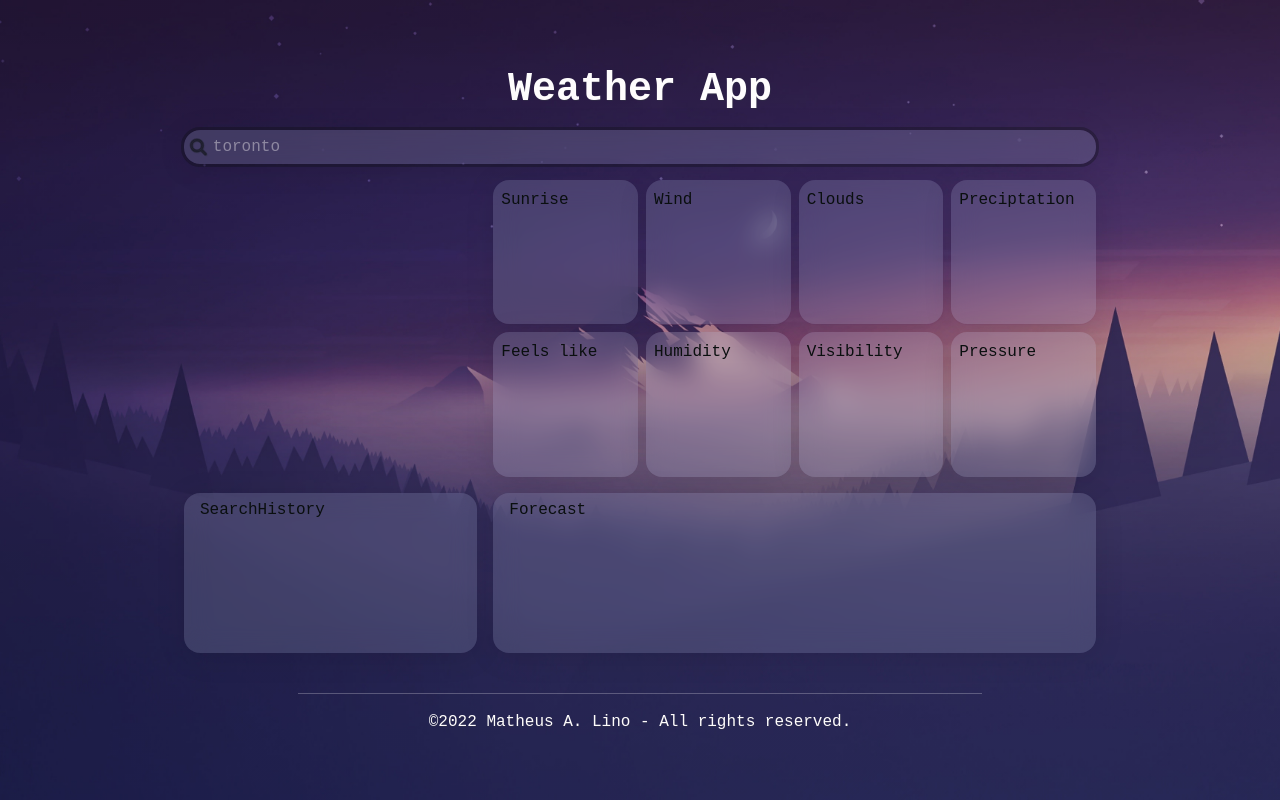
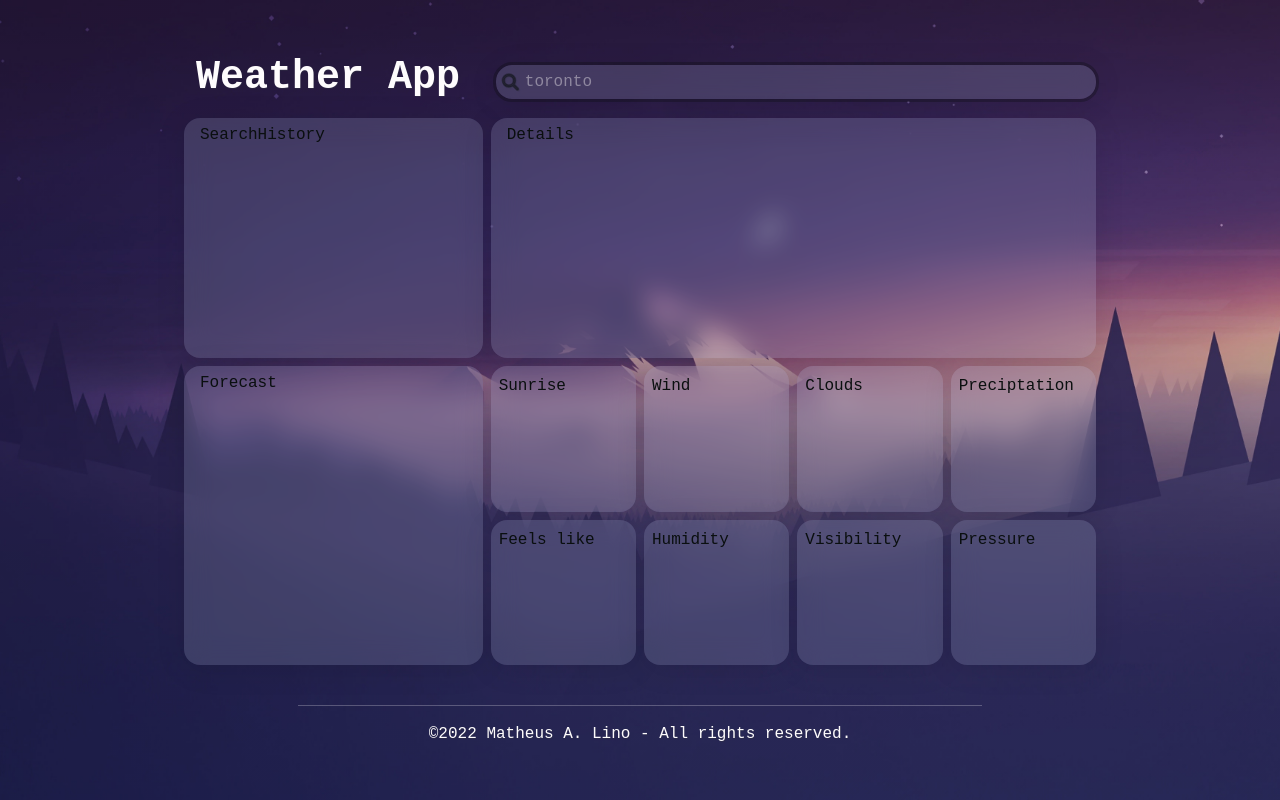
Before and after one commit to matheuslino/Weather-App, a React (Create React App) app: page / in a window 1280 px wide. Built offline with nearby package versions, Linux system fonts and the light colour scheme.

Commit message:
[add] new layout

```diff
--- a/src/components/organisms/Details/Details.tsx
+++ b/src/components/organisms/Details/Details.tsx
@@ -1,26 +1,10 @@
 import React from 'react'
-import { Container, Row, Col } from 'reactstrap'
-import Widget from '../../molecules/Widget/Widget'
+import Box from '../../atoms/Box/Box'
 import styles from './style.module.css'
 
 const Details = (props: any) => {
   const render = (
-    <Row className={`${styles.Details} ${props?.className} g-2`}>
-      {[
-        'Sunrise',
-        'Wind',
-        'Clouds',
-        'Preciptation',
-        'Feels like',
-        'Humidity',
-        'Visibility',
-        'Pressure',
-      ].map((item, key) => (
-        <Col xs={3}>
-          <Widget className='w-100'>{item}</Widget>
-        </Col>
-      ))}
-    </Row>
+    <Box className={`${styles.Details} ${props?.className}`}>Details</Box>
   )
   return render
 }
--- a/src/components/organisms/Forecast/style.module.css
+++ b/src/components/organisms/Forecast/style.module.css
@@ -1,3 +1,3 @@
 .Forecast {
-  height: min(20vh, 10em);
+  min-height: min(20vh, 10em);
 }
--- a/src/components/organisms/SearchHistory/style.module.css
+++ b/src/components/organisms/SearchHistory/style.module.css
@@ -1,3 +1,3 @@
 .Searchbox {
-  min-height: 100%;
+  min-height: min(20vh, 10em);
 }
--- /dev/null
+++ b/src/components/organisms/Widgets/Widgets.tsx
@@ -0,0 +1,27 @@
+import React from 'react'
+import { Row, Col } from 'reactstrap'
+import Widget from '../../molecules/Widget/Widget'
+import styles from './style.module.css'
+
+const Widgets = (props: any) => {
+  const render = (
+    <Row className={`${styles.Widgets} ${props?.className} g-2`}>
+      {[
+        'Sunrise',
+        'Wind',
+        'Clouds',
+        'Preciptation',
+        'Feels like',
+        'Humidity',
+        'Visibility',
+        'Pressure',
+      ].map((item, key) => (
+        <Col xs={3}>
+          <Widget className='w-100'>{item}</Widget>
+        </Col>
+      ))}
+    </Row>
+  )
+  return render
+}
+export default Widgets
--- /dev/null
+++ b/src/components/organisms/Widgets/style.module.css
@@ -0,0 +1,3 @@
+.Widgets {
+  min-height: min(40vh, 15em);
+}
--- a/src/pages/Home.tsx
+++ b/src/pages/Home.tsx
@@ -7,6 +7,7 @@ import SearchHistory from '../components/organisms/SearchHistory/SearchHistory'
 import Searchbar from '../components/molecules/Searchbar.tsx/Searchbar'
 import Forecast from '../components/organisms/Forecast/Forecast'
 import Details from '../components/organisms/Details/Details'
+import Widgets from '../components/organisms/Widgets/Widgets'
 import Header from '../templates/Header/Header'
 import Footer from '../templates/Footer/Footer'
 import styles from './style.module.css'
@@ -77,28 +78,30 @@ const Home = () => {
 
   return (
     <Container
-      className={`${styles.Home} d-flex flex-column justify-content-center px-4`}
+      className={`${styles.Home} d-flex flex-column justify-content-center px-4 py-2`}
     >
-      <Row>
-        <Col className='text-center'>
+      <Row className='align-items-center mb-2'>
+        <Col xs={12} md={4} className='text-center'>
           <Header />
         </Col>
+        <Col>
+          <Searchbar className={'w-100'} />
+        </Col>
       </Row>
-      <Row className='mt-2 mb-3'>
-        <Searchbar className={'w-100'} />
-      </Row>
-      <Row className='mb-3 g-3'>
-        <Col xs={12} md={4}></Col>
+      <Row className='g-2 mb-2'>
+        <Col xs={12} md={4} className='d-flex flex-column'>
+          <SearchHistory className={`${styles.SearchHistory} flex-grow-1`} />
+        </Col>
         <Col xs={12} md={8}>
           <Details className={styles.Details} />
         </Col>
       </Row>
-      <Row className='g-3'>
-        <Col xs={12} md={4}>
-          <SearchHistory className={styles.SearchHistory} />
+      <Row className='g-2'>
+        <Col xs={12} md={4} className='d-flex flex-column'>
+          <Forecast className={`${styles.Forecast} flex-grow-1`} />
         </Col>
         <Col xs={12} md={8}>
-          <Forecast className={styles.Forecast} />
+          <Widgets className={styles.Widgets} />
         </Col>
       </Row>
       <Footer />
--- a/src/pages/style.module.css
+++ b/src/pages/style.module.css
@@ -14,3 +14,7 @@ body {
   min-height: 100vh;
   max-width: 60em;
 }
+.Home > *:nth-child(2),
+.Home > *:nth-child(3) {
+  min-height: 15em;
+}
```
